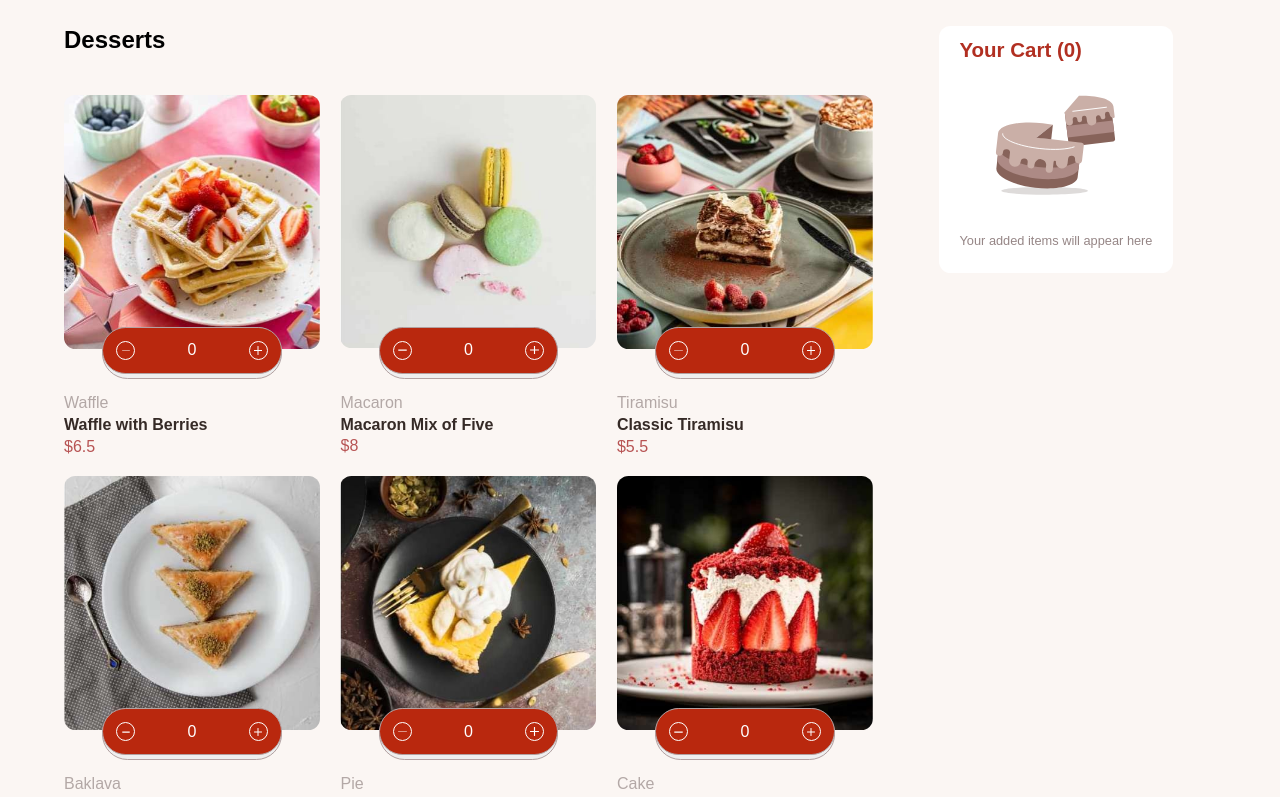
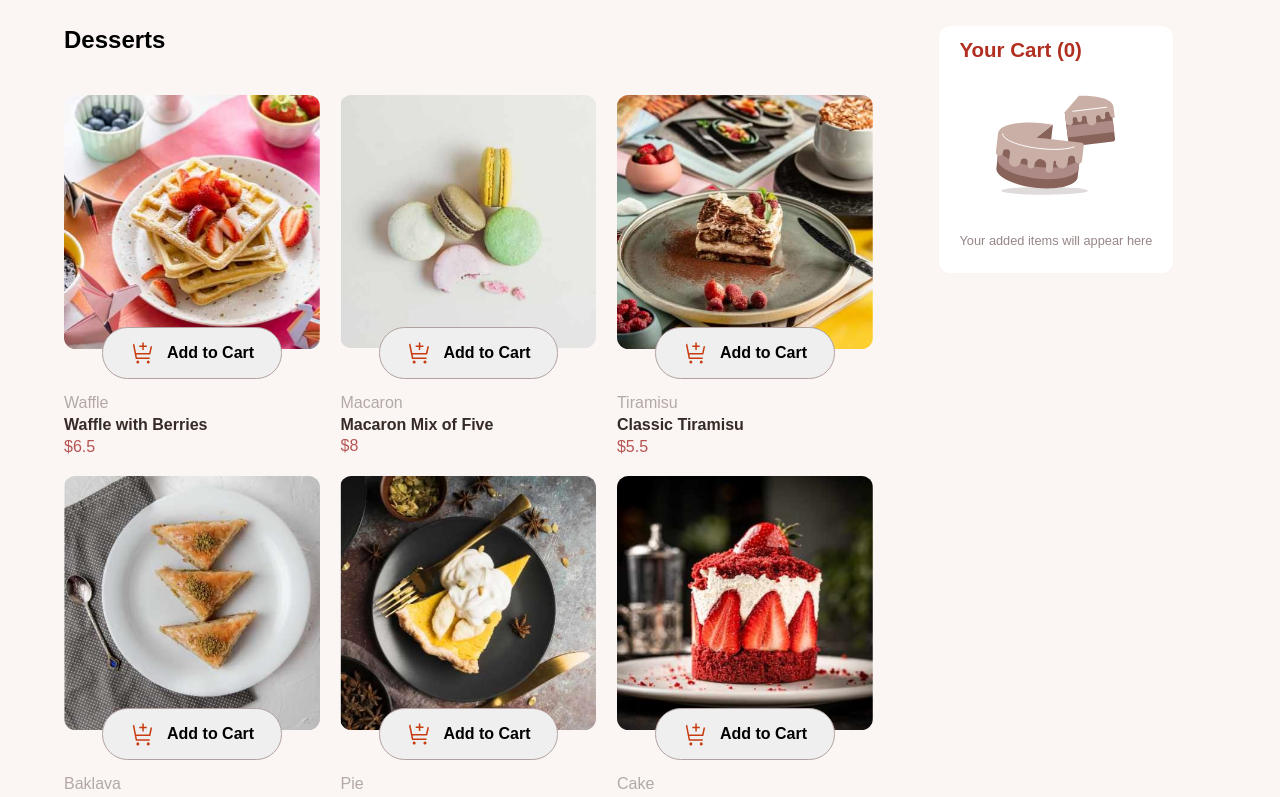
Before and after one commit to eligifty-coder/c_plus_plus_, a React (Vite) app in the folder react_product_cart_demo_frontend_mentor/: page / in a window 1280 px wide. Shown: the top 797 px of the page. Built offline with nearby package versions, Linux system fonts and the light colour scheme.

Commit message:
added the increment and decrement functionality

```diff
--- a/react_product_cart_demo_frontend_mentor/src/Components/Card.jsx
+++ b/react_product_cart_demo_frontend_mentor/src/Components/Card.jsx
@@ -15,26 +15,36 @@ const Card = ({item,setCount,count,items,setItems}) => {
             return ele
         }))
     }
-
+    const handleDecrement = (e, item)=>{
+        e.preventDefault()
+        setItems(prev=>prev.map(ele=>{
+            if(item.id === ele.id){
+                const newCount = ele.count >0 ? ele.count - 1 :0
+                return {
+                    ...ele,
+                    count:newCount
+                }
+            }
+            return ele
+        }))
+    }
+    const displayBtn = !item.count ? (<button className={classes.cartBtn} onClick={(e) => handleCartButton(e, item)}>
+    <img src="../../icon-add-to-cart.svg" alt="" />Add to Cart
+</button>) : (<div className={classes.btnStyle }>
+            <button  onClick={(e) => handleDecrement(e, item)}>
+                <img src="../../icon-decrement-quantity.svg" alt="Remove Btn" />
+            </button>
+            <span>{item.count}</span>
+            <button  onClick={(e) => handleCartButton(e, item)}>
+                <img src="../../icon-increment-quantity.svg" alt="Add Btn" />
+            </button>
+            </div>)
     return (
 
         <li className={classes.card}>
             <div className={classes.positionedEle}>
             <img src={item.display} alt="load" />
-
-            <button className={classes.cartBtn} onClick={(e) => handleCartButton(e, item)}>
-                <img src="../../icon-add-to-cart.svg" alt="" />Add to Cart
-            </button>
-            <div className={classes.btnStyle }>
-            <button  onClick={(e) => handleCartButton(e, item)}>
-                <img src="../../icon-decrement-quantity.svg" alt="Remove Btn" />
-            </button>
-            <span>0</span>
-            <button  onClick={(e) => handleCartButton(e, item)}>
-                <img src="../../icon-increment-quantity.svg" alt="Add Btn" />
-            </button>
-            </div>
-
+            {displayBtn}
             </div>
             <section className={classes.text}>
                 <span className={classes.category}>{item.category}</span>
--- a/react_product_cart_demo_frontend_mentor/src/Components/Cards.module.css
+++ b/react_product_cart_demo_frontend_mentor/src/Components/Cards.module.css
@@ -95,7 +95,7 @@
         opacity: 0.5;
     }
     .card .btnStyle button img{
-        width: 90%;
+        width: 95%;
 
     }
 
```
